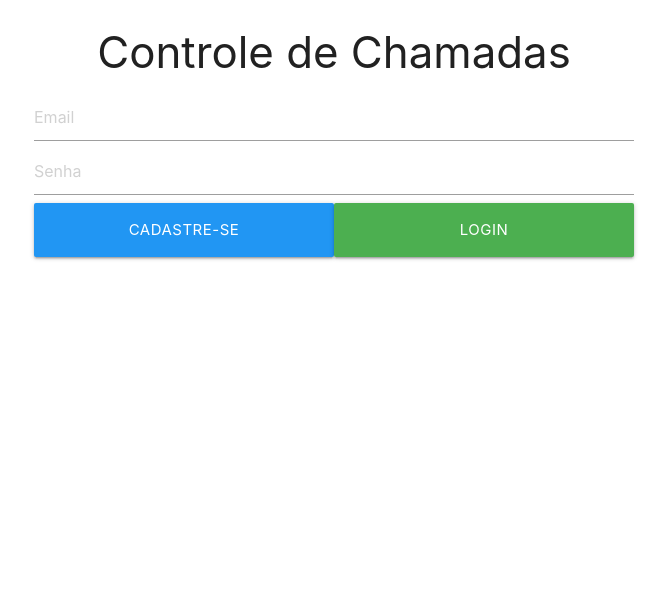
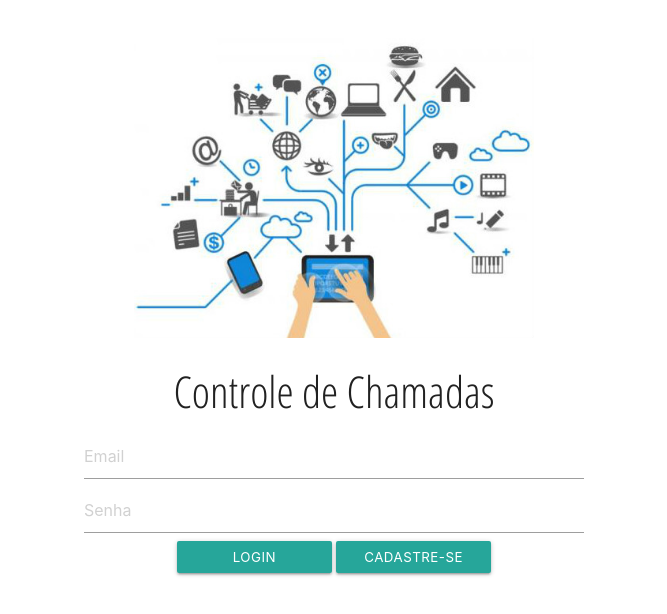
Before and after one commit to Williammanesco/interface-call-control, a plain HTML site: page index.html in a window 1280 px wide. Shown: the whole page, without its empty margins (306-973 px from the left). Drawn offline with nearby package versions, Linux system fonts and the light colour scheme; some packages are replaced by stand-ins of ours.

Commit message:
Correcao Imagem

```diff
--- a/assets/css/style.css
+++ b/assets/css/style.css
@@ -4,10 +4,17 @@ html body select {
 [disabled] {
   background-color: #ccc !important;
 }
+
+.fonte-titulo {
+  font-family: 'Open Sans Condensed', sans-serif;
+}
+
 .wrapper {
-  max-width: 600px;
+  max-width: 500px;
   margin: 0 auto;
   text-align: center;
+  margin-top: 3%;
+  /*background-color: #FFFAFA;*/
 }
 .menu li {
   display: inline-block;
@@ -73,3 +80,13 @@ html body select {
 .strike {
   text-decoration: line-through;
 }
+.btn-login {
+  width: 155px;
+  font-size: 10pt;
+}
+/*
+.btn-small {
+   border-
+
+}
+*/
--- a/index.html
+++ b/index.html
@@ -9,11 +9,12 @@
   <meta name="viewport" content="width=device-width, initial-scale=1"></script>
   <link rel="stylesheet" href="https://cdnjs.cloudflare.com/ajax/libs/materialize/0.97.6/css/materialize.min.css">
   <link rel="stylesheet" href="/assets/css/style.css">
+  <link href='https://fonts.googleapis.com/css?family=Open+Sans+Condensed:300' rel='stylesheet' type='text/css'>
 </head>
 <body>
   <section class="row wrapper">
-    <!-- <img class="atom-logo" src="/assets/images/bemean-logo.png" alt="Logo do Be MEAN"> -->
-    <h3>Controle de Chamadas</h3>
+    <img class="atom-logo" src="/assets/images/logo.jpg" alt="logo">
+    <h3 class="fonte-titulo">Controle de Chamadas</h3>
     <!--
     <ul class="menu">
       <li><a href="#/users">Listar</a></li>
--- a/views/usuario-login.html
+++ b/views/usuario-login.html
@@ -6,6 +6,7 @@
   <div>
     <input type="password" name="senha" data-ng-model="Usuario.form.senha" placeholder="Senha">
   </div>
-  <button class="btn btn-large blue waves-effect waves-light col s6" type="submit" name="cadastre">Cadastre-se</button>
-  <button ng-click='Usuario.submitForm(Usuario.form)' data-ng-disabled="User.editing || User.form.name.$pristine" class="btn btn-large green waves-effect waves-light col s6" type="submit" name="action">Login</button>
+
+  <button ng-click='Usuario.submitForm(Usuario.form)' data-ng-disabled="User.editing || User.form.name.$pristine" class="btn-login btn btn-small #ADD8E6 waves-effect waves-light" type="submit" name="action">Login</button>
+  <button class="btn-login btn btn-small #ADD8E6 waves-effect waves-light" type="submit" name="cadastre">Cadastre-se</button>
 </form>
```
Also changed, not shown: assets/images/bemean-logo.png (deleted), assets/images/logo.jpg (added).
